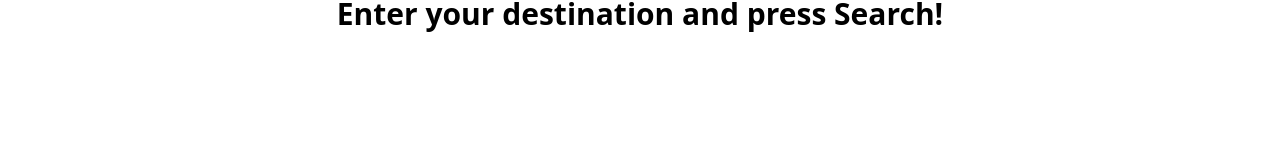
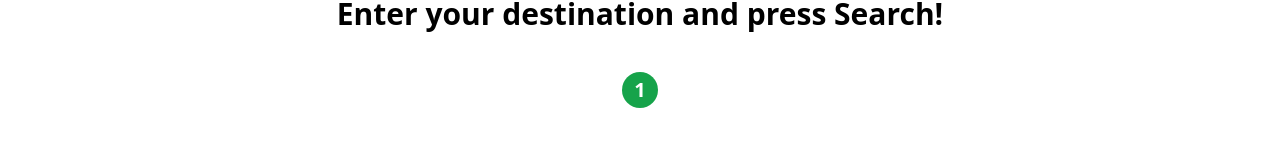
Before and after one commit to elab-development/klijentske-veb-tehnologije-2024-planiranje-putovanja, a React (Vite) app in the folder vite-project/: page / in a window 1280 px wide. Shown: the part 352-498 px from the top of the page. Built offline with nearby package versions, Linux system fonts and the light colour scheme.

Commit message:
Tripadvisor - Pagination for Hotels & Restaurants

```diff
--- a/vite-project/src/components/search/HotelList.tsx
+++ b/vite-project/src/components/search/HotelList.tsx
@@ -1,3 +1,4 @@
+import { useEffect, useState } from 'react';
 import { useLoading } from '../../hooks/useLoading';
 import { useSearchedHotels } from '../../hooks/useSearchedHotels';
 import { useSearchTerm } from '../../hooks/useSearchTerm.hook';
@@ -5,6 +6,8 @@ import Loader from '../Loader';
 import HotelCard from './HotelCard';
 
 const HotelList = () => {
+  const [currentPage, setCurrentPage] = useState(1);
+  const [totalPages, setTotalPages] = useState(1);
   const { searchedHotels } = useSearchedHotels();
   const { searchTerm } = useSearchTerm();
   const { loading } = useLoading();
@@ -16,6 +19,13 @@ const HotelList = () => {
       </div>
     );
   }
+
+  useEffect(() => {
+    if (searchedHotels?.length > 0) {
+      setTotalPages(Math.ceil(searchedHotels.length / 12));
+    }
+    setCurrentPage(1);
+  }, [searchedHotels]);
 
   return (
     <>
@@ -35,10 +45,28 @@ const HotelList = () => {
             </div>
           )}
       <div className='grid sm:grid-cols-1 md:grid-cols-2 lg:grid-cols-3 xl:grid-cols-4 gap-10 mt-5 mb-5'>
-        {searchedHotels?.map((hotel, idx) => (
-          <HotelCard key={idx} hotel={hotel} />
-        ))}
+      {searchedHotels
+          ?.slice(currentPage * 12 - 12, currentPage * 12)
+          .map((hotel, idx) => (
+            <HotelCard key={idx} hotel={hotel} />
+          ))}
       </div>
+
+      {searchedHotels && (
+        <div className='flex items-center justify-center gap-5 my-5'>
+          {[...Array(totalPages)].map((e, idx) => (
+            <div
+              className={`bg-green-400 px-3 rounded-full text-xl py-1 font-bold text-white cursor-pointer hover:bg-green-700 ${
+                currentPage === idx + 1 && ' activepagination'
+              }`}
+              key={e + ' ' + idx}
+              onClick={() => setCurrentPage(idx + 1)}
+            >
+              {idx + 1}
+            </div>
+          ))}
+        </div>
+      )}
     </>
   );
 };
--- a/vite-project/src/components/search/RestaurantList.tsx
+++ b/vite-project/src/components/search/RestaurantList.tsx
@@ -1,3 +1,5 @@
+import { useEffect, useState } from 'react';
+
 import { useLoading } from '../../hooks/useLoading';
 import { useSearchedRestaurants } from '../../hooks/useSearchedRestaurants';
 import { useSearchTerm } from '../../hooks/useSearchTerm.hook';
@@ -5,6 +7,8 @@ import Loader from '../Loader';
 import RestaurantCard from './RestaurantCard';
 
 const RestaurantList = () => {
+  const [currentPage, setCurrentPage] = useState(1);
+  const [totalPages, setTotalPages] = useState(1);
   const { searchedRestaurants } = useSearchedRestaurants();
   const { searchTerm } = useSearchTerm();
   const { loading } = useLoading();
@@ -16,6 +20,12 @@ const RestaurantList = () => {
       </div>
     );
   }
+  useEffect(() => {
+    if (searchedRestaurants?.length > 0) {
+      setTotalPages(Math.ceil(searchedRestaurants.length / 12));
+    }
+    setCurrentPage(1);
+  }, [searchedRestaurants]);
 
   return (
     <>
@@ -35,12 +45,30 @@ const RestaurantList = () => {
             </div>
           )}
       <div className='grid sm:grid-cols-1 md:grid-cols-2 lg:grid-cols-3 xl:grid-cols-4 gap-10 mt-5 mb-5'>
-        {searchedRestaurants?.map((restaurant, idx) => (
-          <RestaurantCard key={idx} restaurant={restaurant} />
-        ))}
+          {searchedRestaurants
+          ?.slice(currentPage * 12 - 12, currentPage * 12)
+          .map((restaurant, idx) => (
+            <RestaurantCard key={idx} restaurant={restaurant} />
+          ))}
+  </div>
+
+{searchedRestaurants && (
+  <div className='flex items-center justify-center gap-5 my-5'>
+    {[...Array(totalPages)].map((e, idx) => (
+      <div
+        className={`bg-green-400 px-3 rounded-full text-xl py-1 font-bold text-white cursor-pointer hover:bg-green-700 ${
+          currentPage === idx + 1 && ' activepagination'
+        }`}
+        key={e + ' ' + idx}
+        onClick={() => setCurrentPage(idx + 1)}
+      >
+        {idx + 1}
       </div>
-    </>
-  );
+    ))}
+  </div>
+)}
+</>
+);
 };
 
 export default RestaurantList;
--- a/vite-project/src/index.css
+++ b/vite-project/src/index.css
@@ -6,6 +6,10 @@
   border: 2px solid #1e293b;
   background-color: transparent;
   color: #1e293b;
+}
+
+.activepagination {
+  background-color: #16a34a;
 }
 
 .loader {
```
